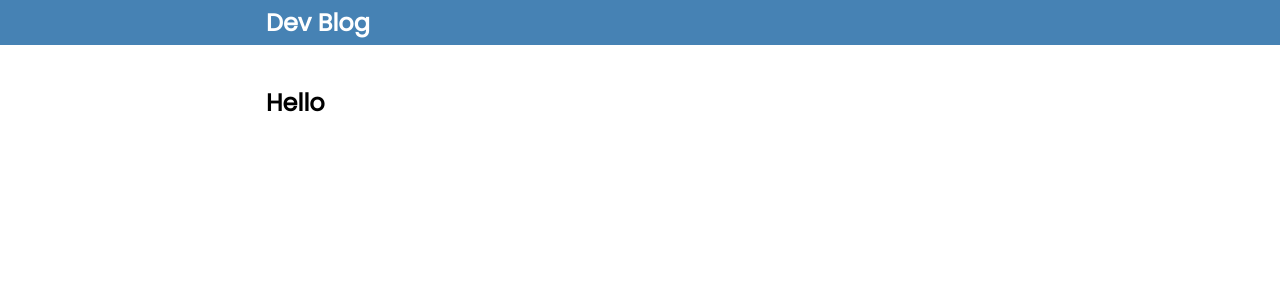
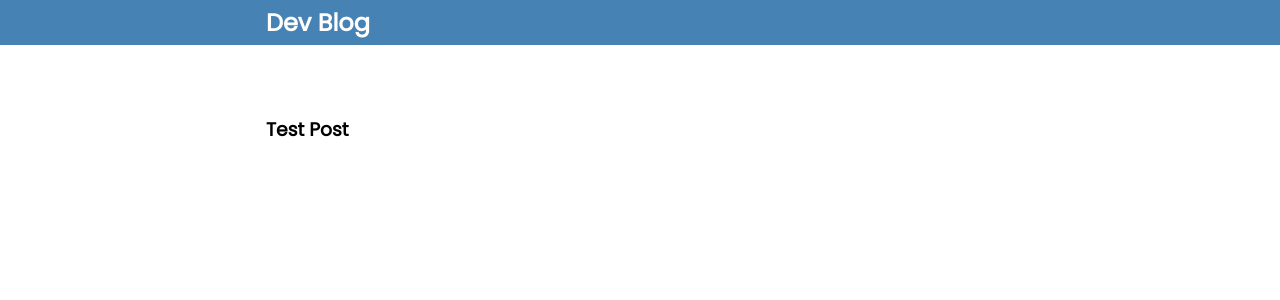
Before and after one commit to MasterSancho/Next-2_Dev_Blog, a Next.js app in the folder frontend/: page / in a window 1280 px wide. Shown: the top 300 px of the page. Built offline with nearby package versions, Linux system fonts and the light colour scheme.

Commit message:
8. post.fronmatter.title

```diff
--- a/frontend/pages/index.js
+++ b/frontend/pages/index.js
@@ -10,7 +10,11 @@ export default function Home({ posts }) {
     <title>Dev Blog</title>
    </Head>
 
-   <h2>Hello</h2>
+   <div className='posts'>
+    {posts.map((post, index) => (
+     <h3>{post.fronmatter.title}</h3>
+    ))}
+   </div>
   </div>
  );
 }
@@ -38,11 +42,9 @@ export async function getStaticProps() {
   };
  });
 
- console.log(posts);
-
  return {
   props: {
-   posts: 'The Posts',
+   posts,
   },
  };
 }
```
